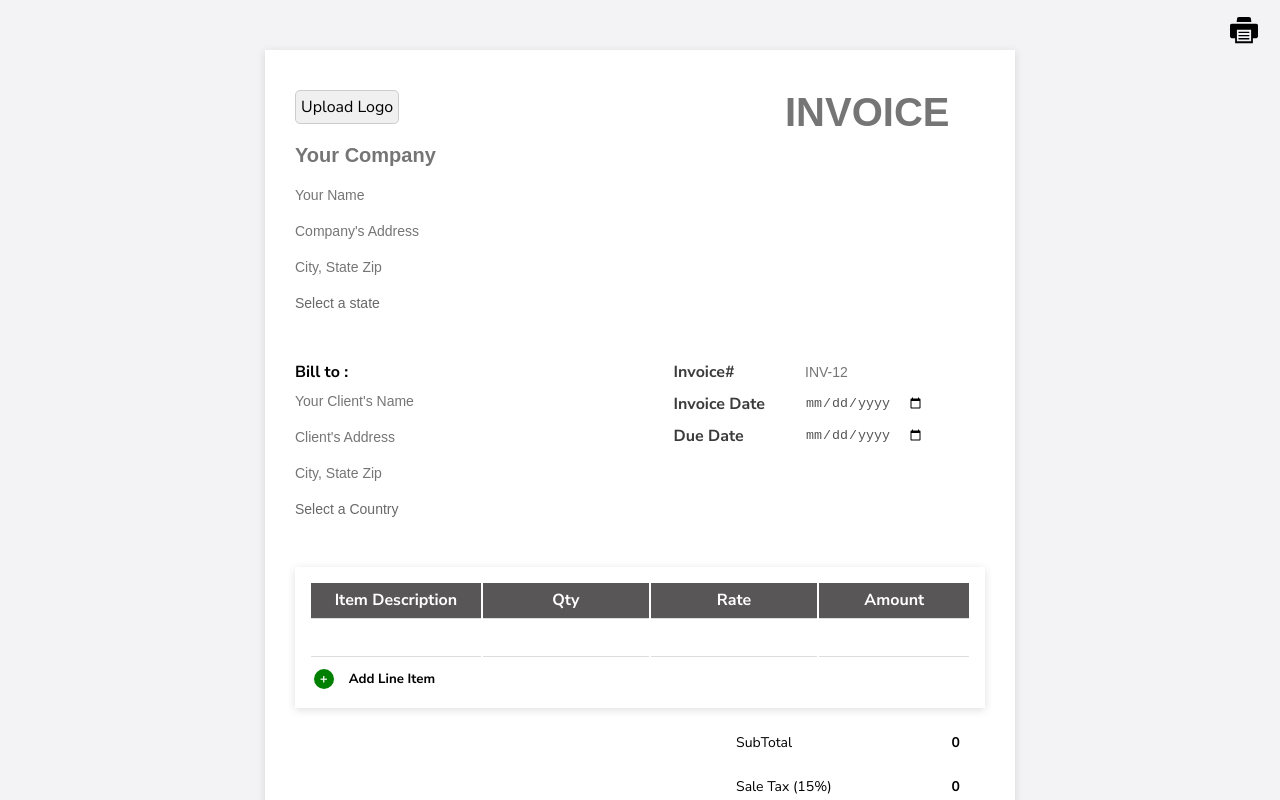
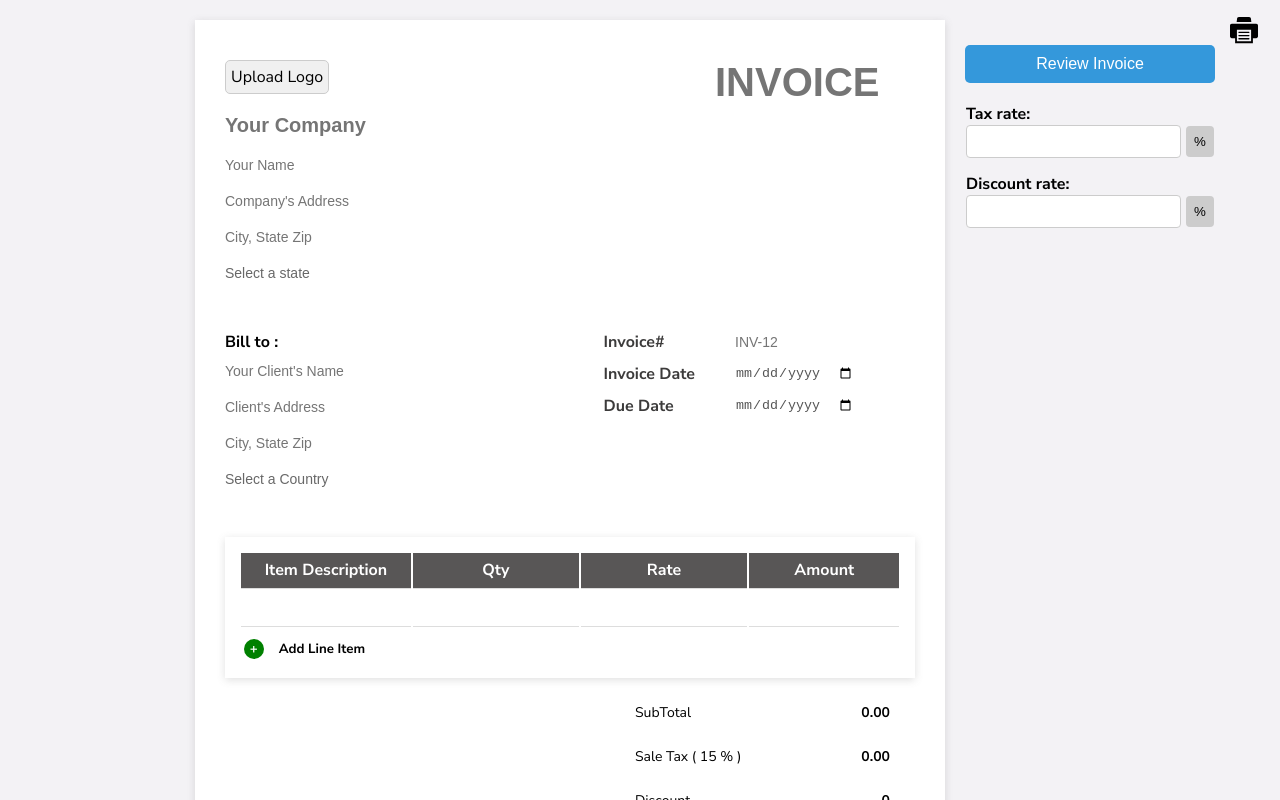
Before and after one commit to zoro-diablo/Invoice, a React (Vite) app: page / in a window 1280 px wide. Shown: the top 800 px of the page. Built offline with nearby package versions, Linux system fonts and the light colour scheme.

Commit message:
Add prop-types dependency and update App component

```diff
--- a/package.json
+++ b/package.json
@@ -11,6 +11,7 @@
   },
   "dependencies": {
     "nanoid": "^5.0.4",
+    "prop-types": "^15.8.1",
     "react": "^18.2.0",
     "react-dom": "^18.2.0"
   },
--- a/src/App.jsx
+++ b/src/App.jsx
@@ -1,11 +1,23 @@
+import { useState } from 'react'
 import Invoice from './components/Invoice'
+import Form from './components/form'
+import './index.css'
 
 function App() {
 
+   const [taxRate, setTaxRate] = useState(15)
+   const [discountRate, setDiscountRate] = useState(0)
+
+    const handleFormSubmit = (tax, discount) => {
+      setTaxRate(tax)
+      setDiscountRate(discount)
+    }
+
   return (
-    <>
-      <Invoice />
-    </>
+    <div className='app-container'>
+      <Invoice taxRate={taxRate} discountRate={discountRate} />
+      <Form onFormSubmit={handleFormSubmit} />
+    </div>
   )
 }
 
--- /dev/null
+++ b/src/components/Form.jsx
@@ -0,0 +1,54 @@
+import { useState } from 'react'
+import PropTypes from 'prop-types'
+
+const Form = ({ onFormSubmit }) => {
+  const [taxRate, setTaxRate] = useState(0)
+  const [discountRate, setDiscountRate] = useState(0)
+
+  const handleSubmit = (e) => {
+    e.preventDefault()
+    onFormSubmit(taxRate, discountRate)
+  }
+
+  return (
+    <div className='app-container1'>
+      <button className='review-button'>Review Invoice</button>
+      <div className='input-container'>
+        <form onSubmit={handleSubmit}>
+          <div className='input-field'>
+            <label htmlFor='inputField1'>Tax rate:</label>
+            <div className='input-with-button'>
+              <input
+                type='number'
+                id='inputField1'
+                onChange={(e) => setTaxRate(e.target.value)}
+              />
+              <button className='percentage-button' type='submit'>
+                %
+              </button>
+            </div>
+          </div>
+          <div className='input-field'>
+            <label htmlFor='inputField2'>Discount rate:</label>
+            <div className='input-with-button'>
+              <input
+                type='number'
+                id='inputField2'
+                onChange={(e) => setDiscountRate(e.target.value)}
+              />
+              <button className='percentage-button' type='submit'>
+                %
+              </button>
+            </div>
+          </div>
+        </form>
+      </div>
+    </div>
+  )
+}
+
+Form.propTypes = {
+  onFormSubmit: PropTypes.func.isRequired,
+}
+
+export default Form
--- a/src/components/Invoice.jsx
+++ b/src/components/Invoice.jsx
@@ -1,7 +1,7 @@
 import { useEffect, useState } from 'react'
 import { nanoid } from 'nanoid'
 
-const Invoice = () => {
+const Invoice = ({ taxRate, discountRate }) => {
   const [logo, setLogo] = useState(null)
   const [company, setCompany] = useState('')
   const [name, setName] = useState('')
@@ -34,12 +34,14 @@ const Invoice = () => {
   }, [data])
 
   useEffect(() => {
-    setSalesTax(subtotal / 15)
-  }, [subtotal])
+    const salesTaxValue = subtotal / taxRate
+    setSalesTax(salesTaxValue)
+    setTotal(subtotal + salesTaxValue)
+  }, [subtotal, taxRate])
 
   useEffect(() => {
-    setTotal(subtotal + salesTax)
-  }, [subtotal, salesTax])
+    setTotal(subtotal + salesTax - discountRate)
+  }, [subtotal, salesTax, discountRate])
 
   console.log(quantity, rate)
 
@@ -317,15 +319,19 @@ const Invoice = () => {
           <div className='box'>
             <div className='col-one'>
               <div>SubTotal</div>
-              <div className='value'>{subtotal}</div>
+              <div className='value'>{subtotal.toFixed(2)}</div>
             </div>
             <div className='col-one'>
-              <div>Sale Tax (15%)</div>
-              <div className='value'>{salesTax}</div>
+              <div>Sale Tax ( {taxRate} % )</div>
+              <div className='value'>{salesTax.toFixed(2)}</div>
+            </div>
+            <div className='col-one'>
+              <div>Discount</div>
+              <div className='value'>{discountRate}</div>
             </div>
             <div className='col-one three'>
               <div>Total</div>
-              <div className='value'> $ {total}</div>
+              <div className='value'> $ {total.toFixed(2)}</div>
             </div>
           </div>
         </div>
--- a/src/index.css
+++ b/src/index.css
@@ -9,11 +9,75 @@ body {
   background-color: #f3f2f5;
 }
 
+.app-container {
+  display: flex;
+  flex-direction: row;
+  justify-content: center;
+  align-items: center;
+  max-width: 1200px;
+  margin: 0 auto;
+  padding: 20px;
+  padding-left: 150px;
+}
+
+.app-container1 {
+  margin-left: 20px;
+  margin-bottom: 680px;
+}
+.review-button {
+  padding: 10px 15px;
+  font-size: 16px;
+  width: 250px;
+
+  background-color: #3498db;
+  color: #fff;
+  border: none;
+  border-radius: 5px;
+  cursor: pointer;
+}
+
+.input-container {
+  display: flex;
+  flex-direction: column;
+  align-items: center;
+  margin-top: 20px;
+}
+
+.input-container .input-field {
+  margin-bottom: 15px;
+}
+
+.input-container label {
+  margin-bottom: 5px;
+  font-weight: bold;
+}
+
+.input-container .input-with-button {
+  display: flex;
+  align-items: center;
+}
+
+.input-container input {
+  padding: 8px;
+  margin-right: 5px;
+  border: 1px solid #ccc;
+  border-radius: 4px;
+  width: 215px;
+  box-sizing: border-box;
+}
+
+.input-container .percentage-button {
+  padding: 8px;
+  background-color: #ccc;
+  border: none;
+  border-radius: 4px;
+  cursor: pointer;
+}
+
 .main {
   display: flex;
-  justify-content: center;
-  margin: 50px;
-  position: relative;
+  flex-direction: column;
+  align-items: center;
 }
 
 .print {
@@ -217,6 +281,10 @@ td input {
   margin-top: 5px;
 }
 
+.delete-icon {
+  cursor: pointer;
+}
+
 .plus {
   background-color: green;
   width: 20px;
@@ -235,18 +303,22 @@ td input {
   align-items: center;
 }
 
-.container-three{
+#btn {
+  cursor: pointer;
+}
+
+.container-three {
   display: flex;
   justify-content: end;
   margin: 20px;
 }
 
-.box{
+.box {
   display: flex;
   flex-direction: column;
 }
 
-.col-one{
+.col-one {
   display: flex;
   font-size: 14px;
   gap: 120px;
@@ -256,17 +328,16 @@ td input {
   align-items: center;
 }
 
-.three{
-background-color: rgb(208, 206, 202);
-font-size: 16px;
-padding-top: 15px;
-
+.three {
+  background-color: rgb(208, 206, 202);
+  font-size: 16px;
+  padding-top: 15px;
 }
 
-.value{
+.value {
   font-weight: bold;
 }
 
-.amount{
+.amount {
   width: 150px;
 }
```
Also changed, not shown: 1 other file (tests, documents, lock files or other folders).
